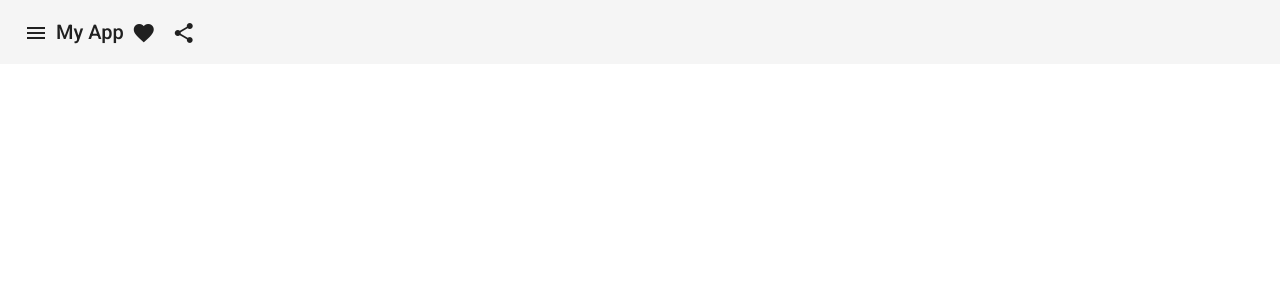
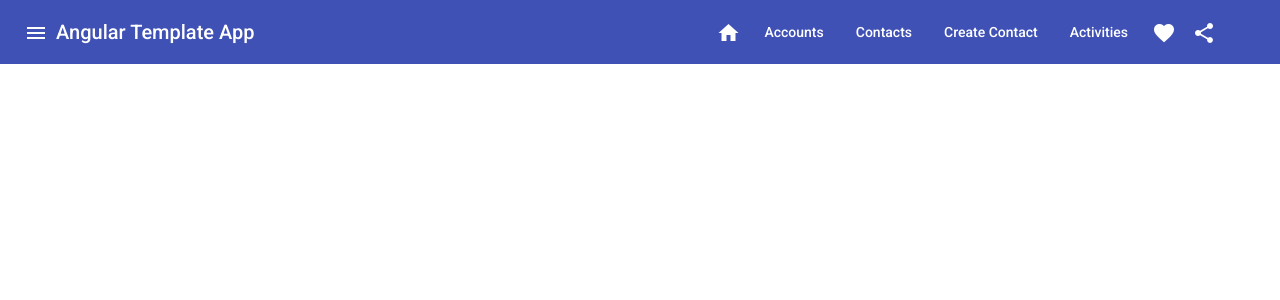
Before and after one commit to steelvelveteen/angular-template, an Angular app: page / in a window 1280 px wide. Shown: the top 300 px of the page. Built offline with nearby package versions, Linux system fonts and the light colour scheme; a web font is replaced by a local one.

Commit message:
Fixing tailwind and working on the damn toolbar

```diff
--- a/package.json
+++ b/package.json
@@ -21,7 +21,6 @@
     "@angular/platform-browser-dynamic": "~13.0.0",
     "@angular/router": "~13.0.0",
     "rxjs": "~7.4.0",
-    "tailwindcss": "^3.0.24",
     "tslib": "^2.3.0",
     "zone.js": "~0.11.4"
   },
@@ -31,6 +30,7 @@
     "@angular/compiler-cli": "~13.0.0",
     "@types/jasmine": "~3.10.0",
     "@types/node": "^12.11.1",
+    "autoprefixer": "^10.4.7",
     "jasmine-core": "~3.10.0",
     "karma": "~6.3.0",
     "karma-chrome-launcher": "~3.1.0",
@@ -38,6 +38,7 @@
     "karma-jasmine": "~4.0.0",
     "karma-jasmine-html-reporter": "~1.7.0",
     "postcss": "^8.4.13",
+    "tailwindcss": "^3.0.24",
     "typescript": "~4.4.3"
   }
 }
--- a/src/app/app-routing.module.ts
+++ b/src/app/app-routing.module.ts
@@ -1,10 +1,15 @@
 import { NgModule } from '@angular/core';
 import { RouterModule, Routes } from '@angular/router';
 
-const routes: Routes = [];
+const routes: Routes = [
+  // {
+  // path: 'example of route',
+  // component: ExampleComponent
+  // },
+];
 
 @NgModule({
   imports: [RouterModule.forRoot(routes)],
-  exports: [RouterModule]
+  exports: [RouterModule],
 })
-export class AppRoutingModule { }
+export class AppRoutingModule {}
--- a/src/app/app.component.css
+++ b/src/app/app.component.css
@@ -0,0 +1,3 @@
+.spacer {
+  flex: 1 1 auto;
+}
--- a/src/app/app.component.html
+++ b/src/app/app.component.html
@@ -1,13 +1,25 @@
-<mat-toolbar>
+<mat-toolbar color="primary">
+  <div class="hidden md:flex">
+    <button mat-icon-button aria-label="Example icon-button with menu icon">
+      <mat-icon (click)="sidenavToggle()">menu</mat-icon>
+    </button>
+  </div>
+  <span>Angular Template App</span>
+  <span class="spacer"></span>
+  <div>
     <button
       mat-icon-button
       class="example-icon"
       aria-label="Example icon-button with menu icon"
+      [routerLink]="'/'"
     >
-    <mat-icon>menu</mat-icon>
+      <mat-icon>home</mat-icon>
     </button>
-  <span>My App</span>
-  <span class="example-spacer"></span>
+    <a mat-button [routerLink]="'/accounts'"> Accounts </a>
+    <a mat-button [routerLink]="'/contacts'"> Contacts </a>
+    <a mat-button [routerLink]="'/create-contact'"> Create Contact </a>
+    <a mat-button [routerLink]="'/activities'"> Activities </a>
+  </div>
   <button
     mat-icon-button
     class="example-icon favorite-icon"
@@ -22,5 +34,12 @@
   >
     <mat-icon>share</mat-icon>
   </button>
+  <button
+    mat-icon-button
+    class="example-icon"
+    aria-label="Example icon-button with profile icon"
+  >
+    <mat-icon>user</mat-icon>
+  </button>
 </mat-toolbar>
 <router-outlet></router-outlet>
--- a/src/app/app.component.ts
+++ b/src/app/app.component.ts
@@ -3,8 +3,10 @@ import { Component } from '@angular/core';
 @Component({
   selector: 'app-root',
   templateUrl: './app.component.html',
-  styleUrls: ['./app.component.css']
+  styleUrls: ['./app.component.css'],
 })
 export class AppComponent {
   title = 'angular-template';
+
+  sidenavToggle = () => console.log('Side Navbar to toggle now');
 }
--- a/tailwind.config.js
+++ b/tailwind.config.js
@@ -1,7 +1,7 @@
 module.exports = {
-  content: [],
+  content: ["./src/**/*.{html,ts}"],
   theme: {
     extend: {},
   },
   plugins: [],
-}
+};
```
Also changed, not shown: 2 other files (tests, documents, lock files or other folders). Lines whose indentation alone changed are shown as unchanged.
